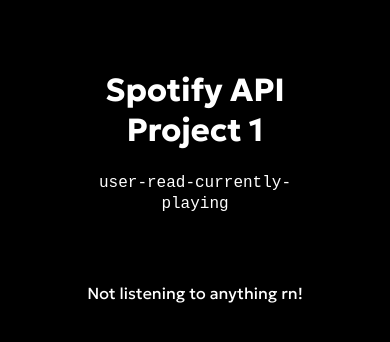
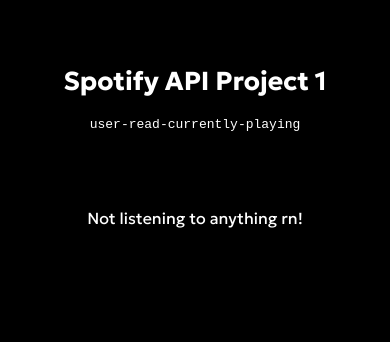
Before and after one commit to ArmanSingh24/my-spotify-activity, a plain HTML site: page index.html in a window 390 px wide. Drawn offline with nearby package versions, Linux system fonts and the light colour scheme; no server answers.

Commit message:
Update CSS

```diff
--- a/index.css
+++ b/index.css
@@ -3,13 +3,22 @@
 body {
   background-color: black;
   user-select: none;
-  text-align: center;
+  display: flex;
+  align-items: center;
+  justify-content: center;
+}
+
+.main {
+  display: flex;
+  flex-direction: column;
+  justify-content: center;
 }
 
 .heading {
-  margin: 70px;
+  margin: 40px 0 60px 0;
   color: white;
   font-family: 'Geologica', sans-serif;
+  text-align: center;
 }
 
 .heading span {
@@ -19,6 +28,7 @@
 #track {
   color: white;
   font-family: 'Geologica', sans-serif;
+  text-align: center;
 }
 
 #track img {
@@ -27,5 +37,17 @@
 }
 
 #track h2 {
-  margin: 0.5em 0;
+  margin: 0.7em 8px;
 }
+
+@media only screen and (max-width: 460px) {
+  .main{
+    width: 100%;
+  }
+  .heading {
+    font-size: 13px;
+  }
+  #track h2{
+    font-size: 20px;
+  }
+}
```
